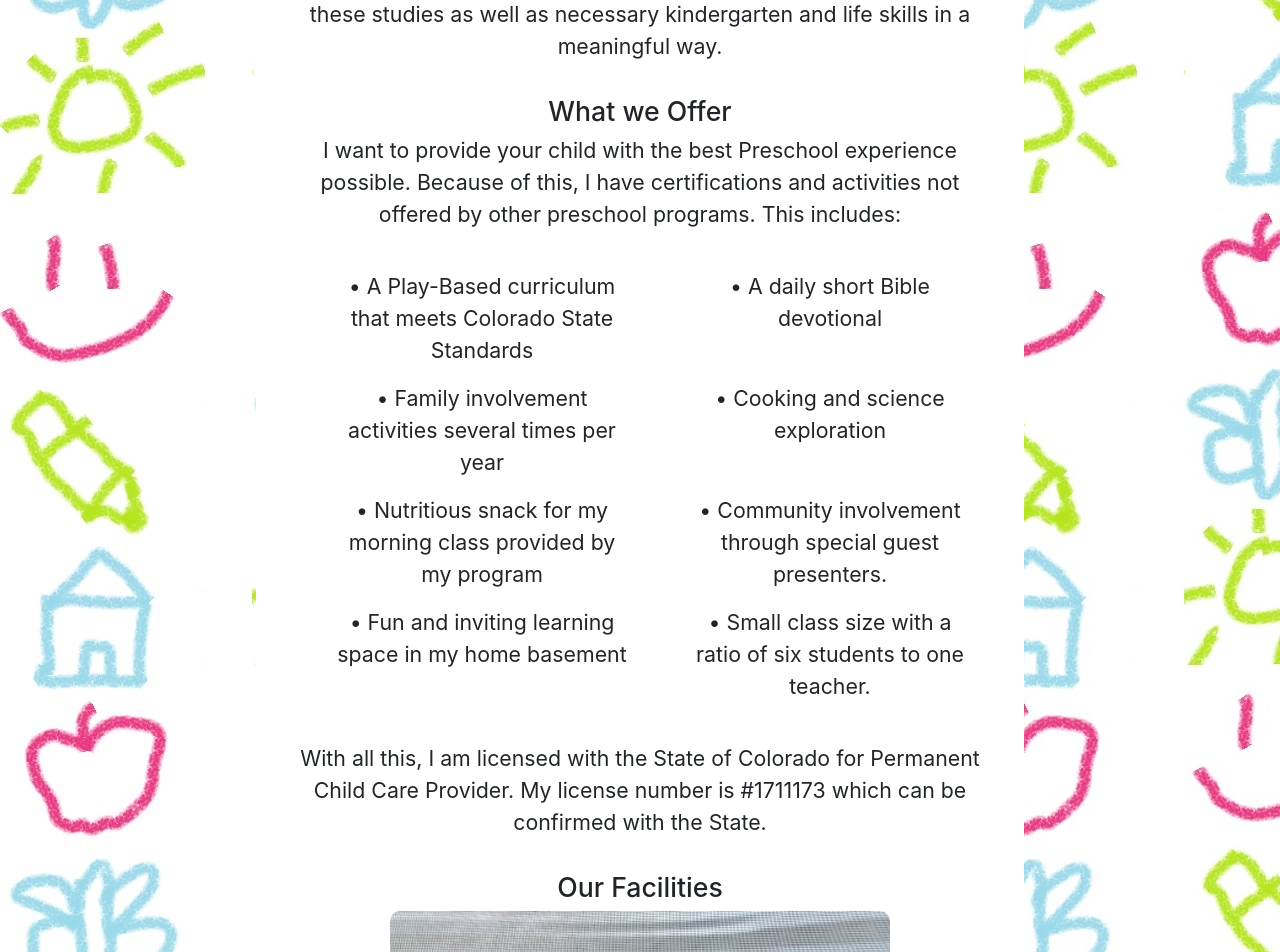
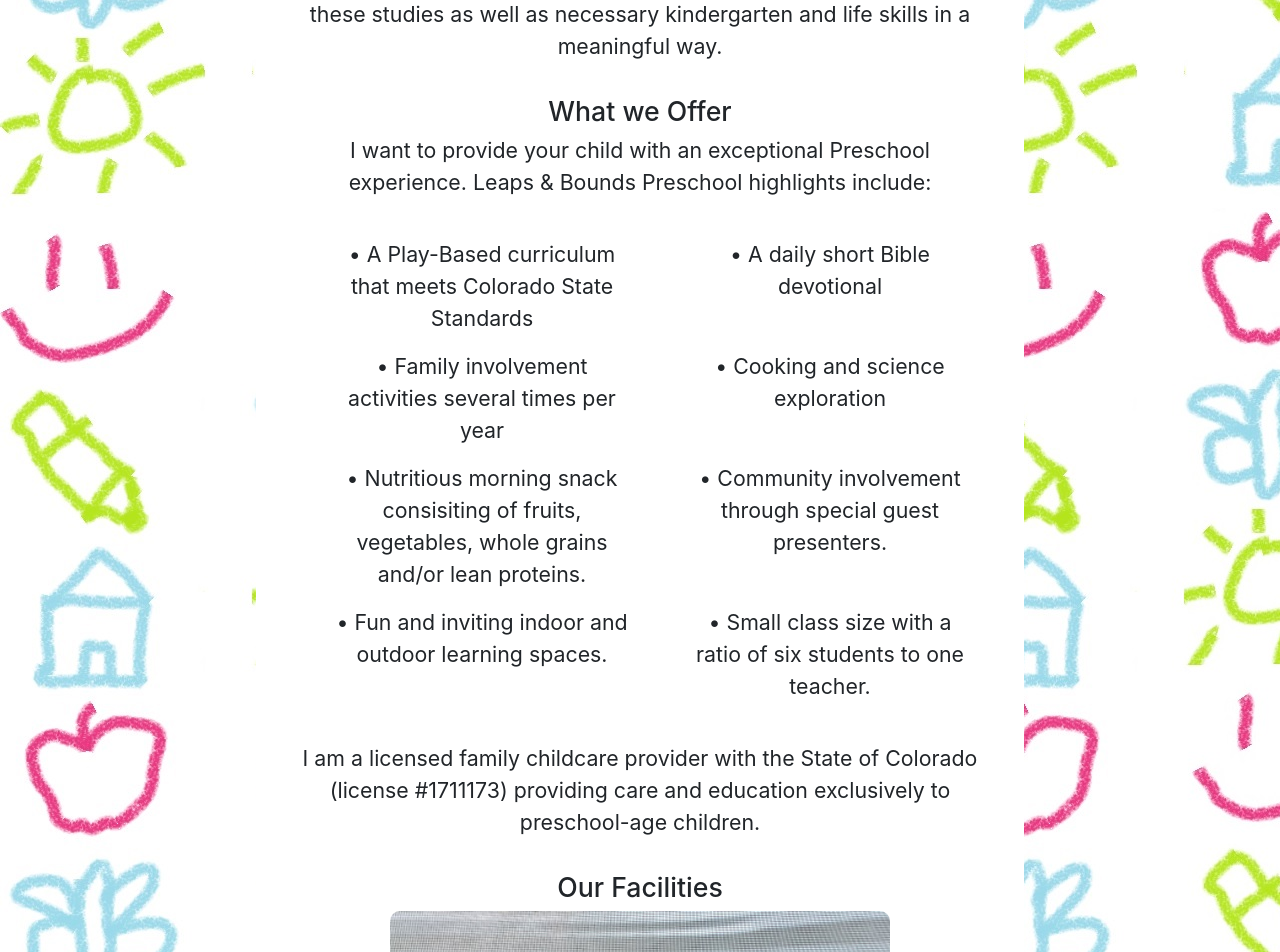
Before and after one commit to hewitson-j/leaps-and-bounds, a React (Create React App) app: page / in a window 1280 px wide. Shown: the part 1080-2032 px from the top of the page. Built offline with nearby package versions, Linux system fonts and the light colour scheme.

Commit message:
Updated text.

```diff
--- a/src/components/ContactInfo.js
+++ b/src/components/ContactInfo.js
@@ -15,6 +15,9 @@
       <div className="contact-info-header">
         <h4>melonro143@yahoo.com</h4>
         <h4>719-439-0566</h4>
+        <h4>
+          <a href="https://www.facebook.com/MsMelanieTrujillo">Facebook</a>
+        </h4>
       </div>
     </>
   );
--- a/src/components/Offerings.js
+++ b/src/components/Offerings.js
@@ -5,9 +5,8 @@
   return (
     <>
       <p>
-        I want to provide your child with the best Preschool experience
-        possible. Because of this, I have certifications and activities not
-        offered by other preschool programs. This includes:
+        I want to provide your child with an exceptional Preschool experience.
+        Leaps & Bounds Preschool highlights include:
       </p>
 
       {/* • */}
@@ -26,7 +25,8 @@
         </div>
         <div className="row">
           <li className="col item">
-            • Nutritious snack for my morning class provided by my program
+            • Nutritious morning snack consisiting of fruits, vegetables, whole
+            grains and/or lean proteins.
           </li>
           <li className="col item">
             • Community involvement through special guest presenters.
@@ -34,7 +34,7 @@
         </div>
         <div className="row">
           <li className="col item">
-            • Fun and inviting learning space in my home basement
+            • Fun and inviting indoor and outdoor learning spaces.
           </li>
           <li className="col item">
             • Small class size with a ratio of six students to one teacher.
@@ -43,9 +43,9 @@
       </ul>
 
       <p>
-        With all this, I am licensed with the State of Colorado for Permanent
-        Child Care Provider. My license number is #1711173 which can be
-        confirmed with the State.
+        I am a licensed family childcare provider with the State of Colorado
+        (license #1711173) providing care and education exclusively to
+        preschool-age children.
       </p>
 
       {/* *Play based curriculum that meets Colorado state standards. *Daily short bible devotional. *Family involvement activities several times per year. *Cooking and science exploration. *Nutritious morning snack provided by my program. PLEASE HAVE YOUR CHILD BRING A COLD OR MICROWAVABLE LUNCH. *Community involvement through special guest presenters. *Fun and inviting learning space in my home basement. Students will need to navigate stairs independently. *Small class size. Ratio six students to one teacher.
```
